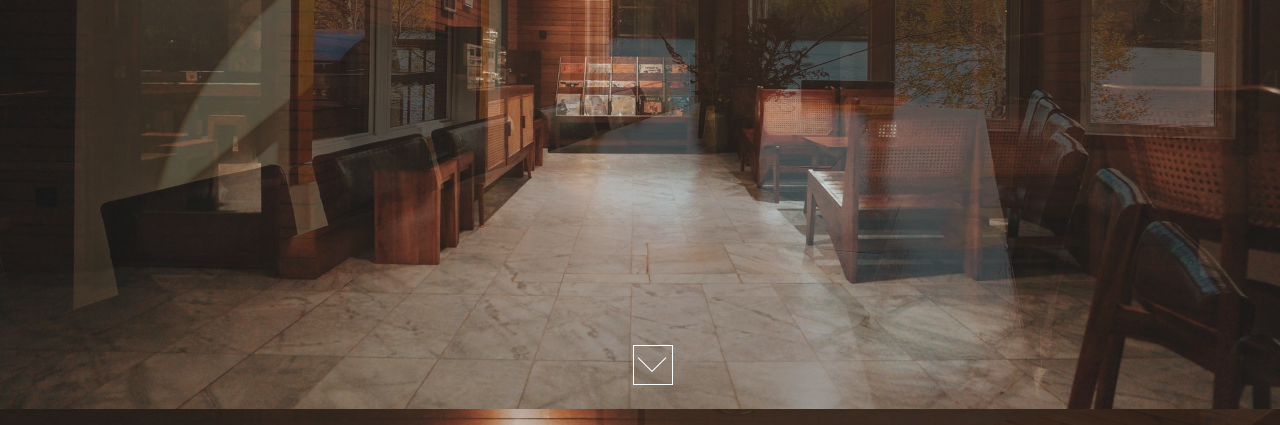
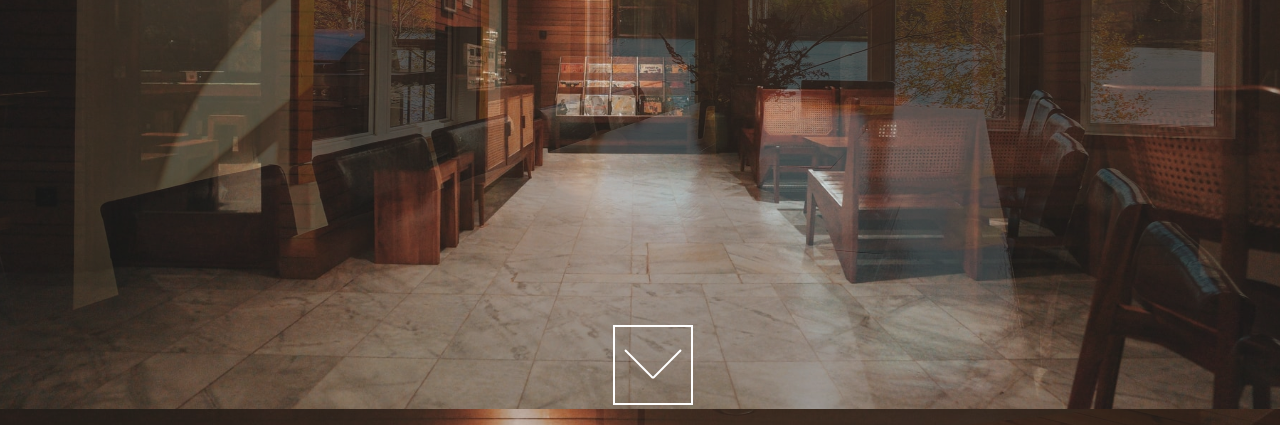
Before and after one commit to guptahimachal/CG-Creation, a plain HTML site: page index.html in a window 1280 px wide. Shown: the part 375-800 px from the top of the page. Drawn offline with nearby package versions, Linux system fonts and the light colour scheme; a web font is replaced by a local one.

Commit message:
Resizing Page Down Button and Resizing gallery Width from 90% to 100%

```diff
--- a/styles/pageDownBtn.css
+++ b/styles/pageDownBtn.css
@@ -2,7 +2,7 @@
     --btnColor: white;
 }
 .arrow-up {
-    transform: rotate(180deg) translate(50%);
+    transform: rotate(180deg) translate(50%) scale(2);
     height: 40px;
     width: 40px;
     /* display: block; */
@@ -34,7 +34,7 @@
     z-index: 1;
     background-color: transparent;
     top: 19px;
-    left: 3px;
+    left: 2px;
     width: 20px;
     display: block;
     transform: rotate(-45deg);
@@ -57,7 +57,7 @@
     z-index: 1;
     background-color: transparent;
     top: 19px;
-    left: 17px;
+    left: 16px;
     width: 20px;
     display: block;
     transform: rotate(45deg);
--- a/styles/style.css
+++ b/styles/style.css
@@ -128,7 +128,7 @@ h5{
 /* PROJECT */
 #projects{
     background: rgb(82, 82, 82);
-    background:url("../images/projectBG2.jpg") center center no-repeat;
+    background:url("../images/projectBG1.jpg") center center no-repeat;
     background-size: cover;
     background-attachment:fixed;
 }
@@ -139,7 +139,7 @@ h5{
     margin: 0 auto;
     justify-content: space-evenly;
     align-items: flex-start;
-    width: 90%;
+    width: 100%;
 }
 .gallery-object{
     flex-basis: 47%;
```
